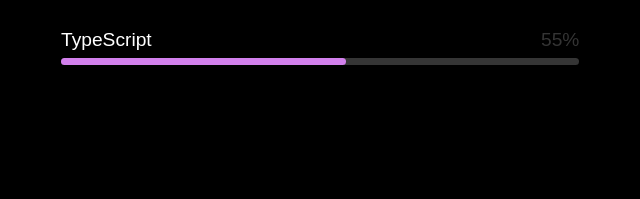
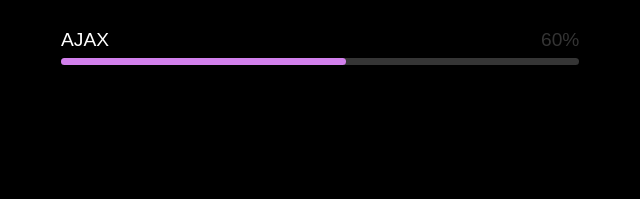
Before and after one commit to anastasiaprakapchuk/portfolio, a plain HTML site: page index.html in a window 1280 px wide. Both pictures are taken after a click on the link "SKILLS". Shown: the part 520-719 px from the top of the page, 3-643 px from the left. Drawn offline with nearby package versions, Linux system fonts and the light colour scheme.

Commit message:
Update index.html

```diff
--- a/index.html
+++ b/index.html
@@ -190,8 +190,8 @@
 
                     <div class="item_skill">
                         <div class="item_skill_name_with_percent">
-                            <span class="item_skill_name">TypeScript</span>
-                            <span class="item_skill_percent" style='opacity:0'>55%</span>
+                            <span class="item_skill_name">AJAX</span>
+                            <span class="item_skill_percent" style='opacity:0'>60%</span>
                         </div>
                         <div class="item_skill_view">
                             <div class="item_skill_view_actually" style='width:0%' data-width='55%'></div>
```
